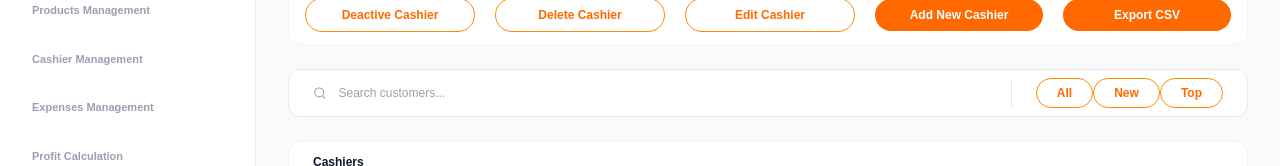
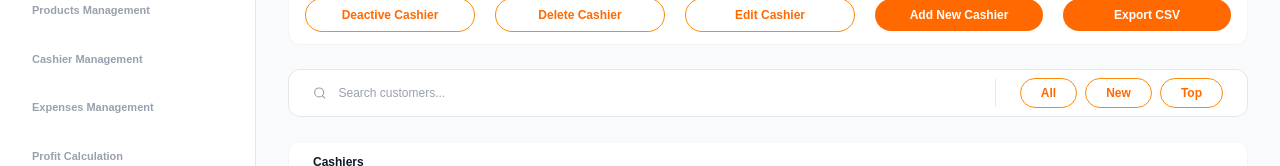
Before and after one commit to LTI-INTERNS/pos-micro-sass, a Next.js app: page /dashboard in a window 1280 px wide. Shown: the part 192-358 px from the top of the page. Built offline with nearby package versions, Linux system fonts and the light colour scheme.

Commit message:
Style:(Search-bar) add some CSS style into buttons

```diff
--- a/app/components/Search-bar.tsx
+++ b/app/components/Search-bar.tsx
@@ -44,33 +44,39 @@ export default function SearchBar({
         </div>
 
         <div className="h-7 w-px bg-gray-200" />
-
-        <div className="px-6 py-2">
+       <div className="flex items-center gap-2 px-6 py-2">
   <button
     type="button"
     onClick={onFilter}
-            className="rounded-full border border-orange-400 px-5 py-1.5 text-xs font-semibold text-orange-500
+    className="rounded-full border border-orange-400 px-5 py-1.5
+               text-xs font-semibold text-orange-500
                hover:bg-orange-50 transition"
   >
     All
   </button>
+
   <button
     type="button"
     onClick={onFilter}
-            className="rounded-full border border-orange-400 px-5 py-1.5 text-xs font-semibold text-orange-500
+    className="rounded-full border border-orange-400 px-5 py-1.5
+               text-xs font-semibold text-orange-500
                hover:bg-orange-50 transition"
   >
     New
   </button>
+
   <button
     type="button"
     onClick={onFilter}
-            className="rounded-full border border-orange-400 px-5 py-1.5 text-xs font-semibold text-orange-500
+    className="rounded-full border border-orange-400 px-5 py-1.5
+               text-xs font-semibold text-orange-500
                hover:bg-orange-50 transition"
   >
     Top
   </button>
 </div>
+
+
       </div>
     </form>
   );
```
Lines whose indentation alone changed are shown as unchanged.
